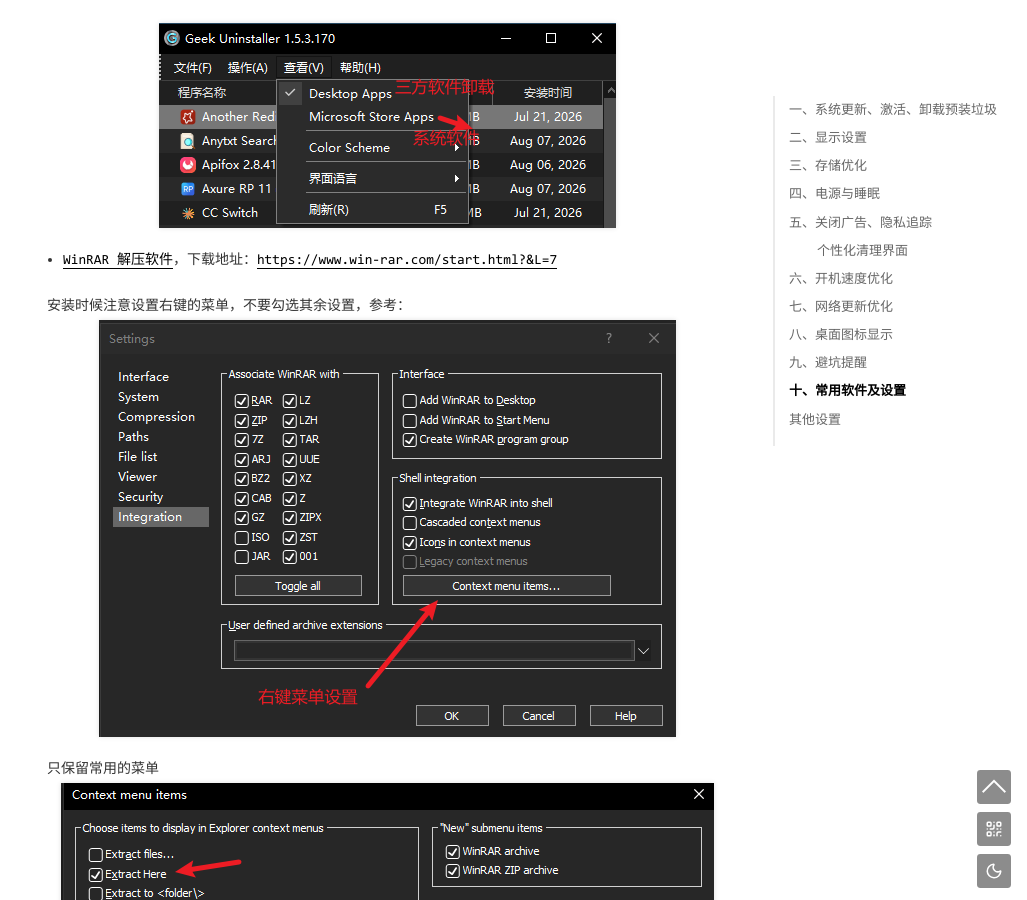
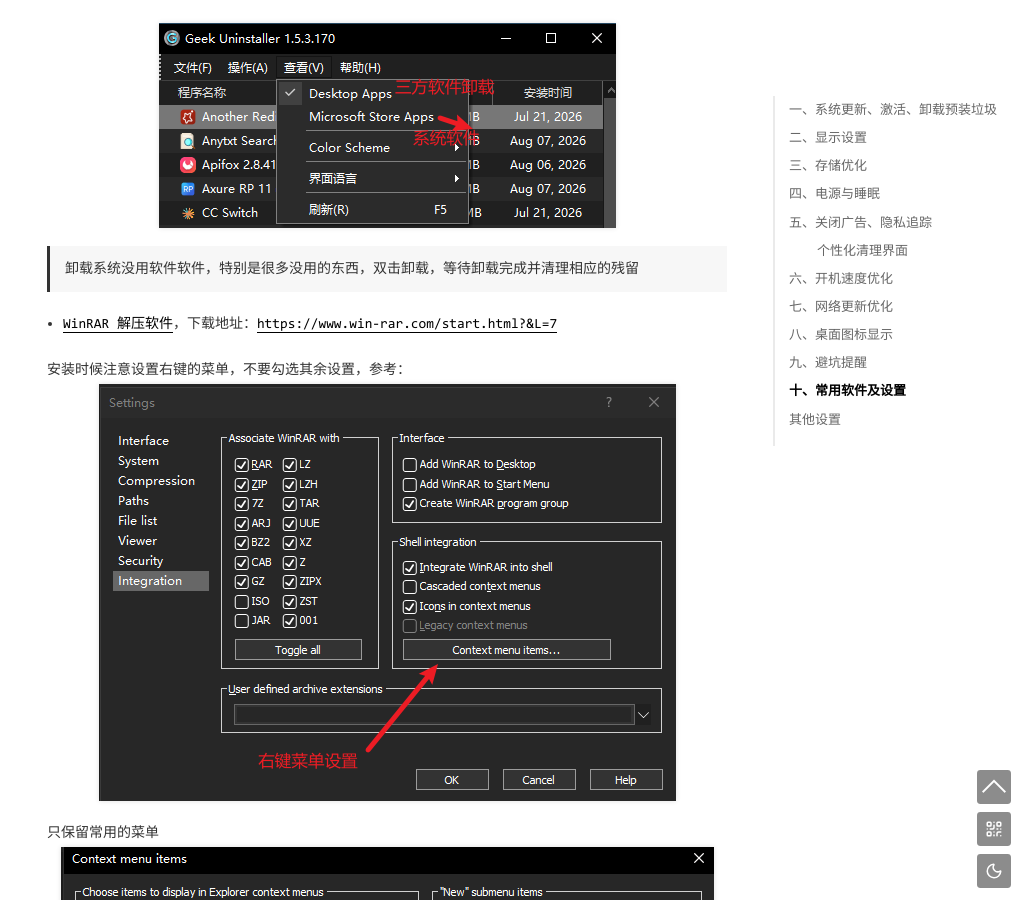
Before and after one commit to zhongruntao/zhongruntao.github.io, a Jekyll site: the page built from _posts/2026-08-17-Windows11 新电脑必做设置 & 优化.md, in a window 1280 px wide and 900 px high, scrolled down 2172 px. Shown: the whole window, without its empty margins (253-1280 px from the left). Built offline with Jekyll 4.4.1, drawn with Linux system fonts in a browser that asks for light colours.

Commit message:
docs: 添加卸载说明

```diff
--- a/_posts/2026-08-17-Windows11 新电脑必做设置 & 优化.md
+++ b/_posts/2026-08-17-Windows11 新电脑必做设置 & 优化.md
@@ -86,6 +86,8 @@ author: zjc
 
 ![image-20260817171921803](001.png)
 
+> 卸载系统没用软件软件，特别是很多没用的东西，双击卸载，等待卸载完成并清理相应的残留
+
 - [WinRAR 解压软件](https://www.win-rar.com/start.html?&L=7)，下载地址：[https://www.win-rar.com/start.html?&L=7](https://www.win-rar.com/start.html?&L=7)
 
 安装时候注意设置右键的菜单，不要勾选其余设置，参考：
```
